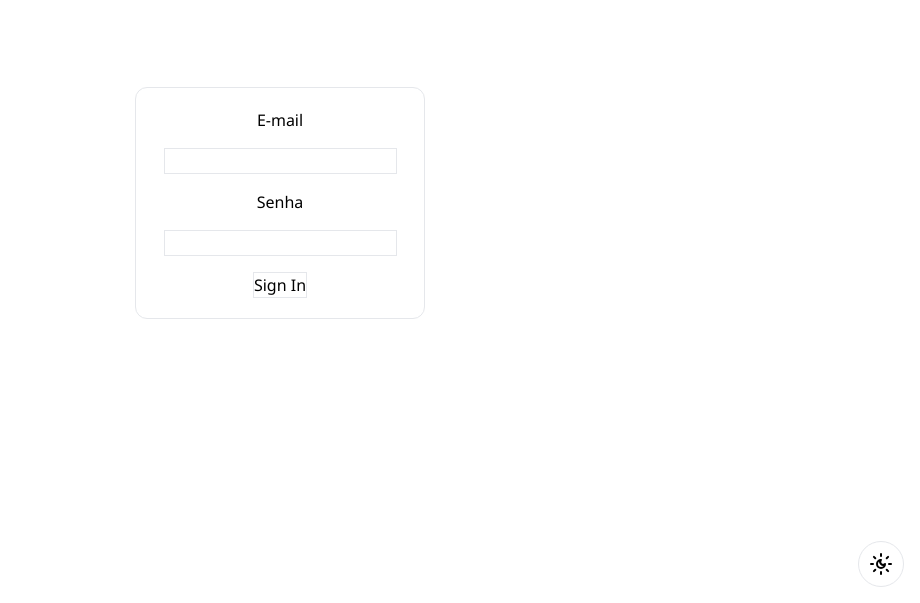
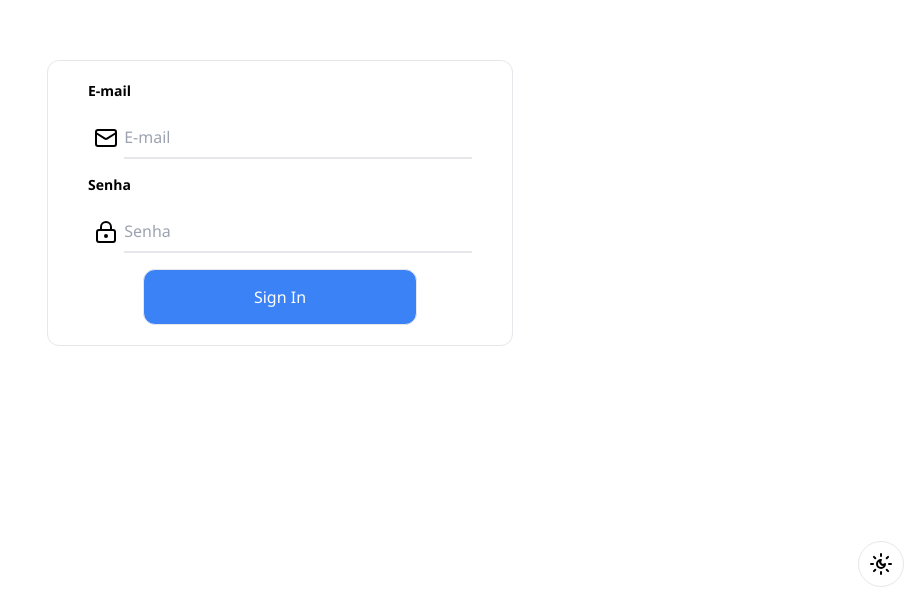
Before and after one commit to jessicapinheiro-s/react-context, a React (Create React App) app: page /pages/login in a window 1280 px wide. Shown: the part 197-800 px from the top of the page, without its empty margins (360-1280 px from the left). Built offline with nearby package versions, Linux system fonts and the light colour scheme.

Commit message:
Estilizando Formulário de acesso.

```diff
--- a/src/components/Form.tsx
+++ b/src/components/Form.tsx
@@ -1,14 +1,26 @@
+import { LockKeyhole, Mail } from "lucide-react";
+
 export default function Form() {
 
     return (
-        <form action="/submit" className="items-center w-52 flex flex-col py-[20px] px-[40px] border rounded-xl gap-4">
-            <label htmlFor="inEmail">E-mail</label>
-            <input id="inEmail" type="email" className="border" />
+        <form action="/submit" className="items-center w-96 flex flex-col py-[20px] px-[40px] border rounded-xl gap-4">
+            <label htmlFor="inEmail" className="text-sm text-left block w-full font-semibold">E-mail</label>
+            <div className="flex items-center w-full">
+                <div className="items-center flex flex-col  h-10 justify-center w-10">
+                    <Mail />
+                </div>
+                <input id="inEmail" type="email" className="border-b-2 h-10  w-full focus:border-blue-500 focus:outline-none" placeholder="E-mail" />
+            </div>
 
-            <label htmlFor="inSenha">Senha</label>
-            <input id="inSenha" type="password" className="border" />
+            <label htmlFor="inSenha " className="text-sm text-left w-full block font-semibold">Senha</label>
+            <div className="flex items-center w-full">
+                <div className="items-center flex flex-col  h-10 justify-center w-10">
+                    <LockKeyhole />
+                </div>
+                <input id="inSenha" type="password" className="border-b-2 h-10 w-full focus:border-blue-500 focus:outline-none" placeholder="Senha" />
+            </div>
 
-            <button type="submit" className="border">Sign In</button>
+            <button type="submit" className="border bg-blue-500 py-[15px] px-[40px] w-1/2 rounded-xl text-white">Sign In</button>
         </form>
 
 
```
